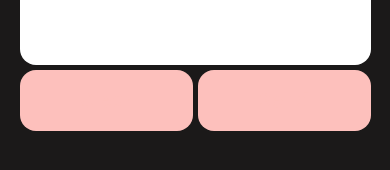
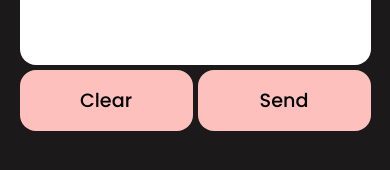
Before and after one commit to Gujigventsadze/EGportfolio, a React (Vite) app: page /contact in a window 390 px wide. Shown: the part 402-572 px from the top of the page. Built offline with nearby package versions, Linux system fonts and the light colour scheme; a web font is replaced by a local one.

Commit message:
Fixed some colors and responsiveness

```diff
--- a/src/Components/Careerbox/Careerbox.css
+++ b/src/Components/Careerbox/Careerbox.css
@@ -51,6 +51,6 @@
 @media (max-width: 321px) {
     .career-container {
         padding: 20px;
-        width: 11rem;
+        width: 10rem;
     }
 }
--- a/src/Pages/Contactpage/Contactpage.css
+++ b/src/Pages/Contactpage/Contactpage.css
@@ -44,7 +44,7 @@ textarea {
     font-weight: 500;
     transition: opacity 0.25s;
     width: 100%;
-    color: #FDC0BC;
+    color: black;
 }
 .submitBtn:hover {
     opacity: 0.7;
```
